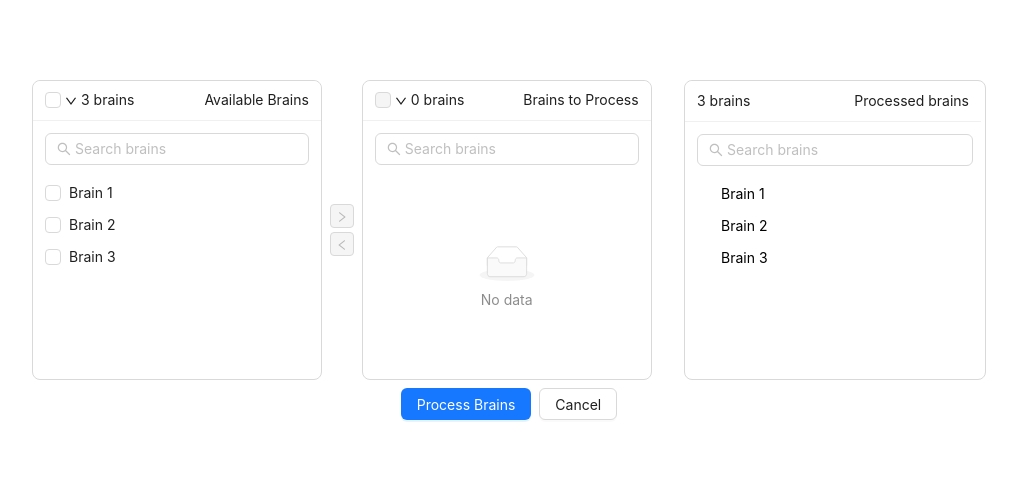
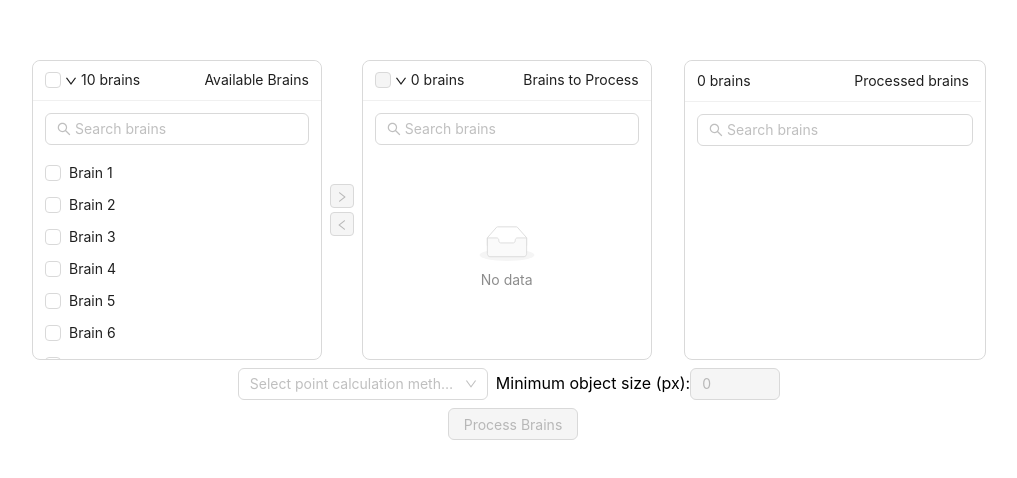
Before and after one commit to Neural-Systems-at-UIO/PyNutilWeb, a React (Create React App) app in the folder client/: page / in a window 1280 px wide. Shown: the part 150-628 px from the top of the page, without its empty margins (131-1148 px from the left). Built offline with nearby package versions, Linux system fonts and the light colour scheme.

Commit message:
items can move between columns and have a version list

```diff
--- a/client/src/App.js
+++ b/client/src/App.js
@@ -1,106 +1,78 @@
+import React, { useState } from 'react';
+import { Space, Transfer, Button, Tooltip } from 'antd';
+import OptionsMenu from './OptionsMenu';
+import TransferList from './TransferList';
 import './App.css';
-import React from 'react';
-import { Space, Transfer, Button } from 'antd';
-import TransferList from 'antd/es/transfer/list';
-import './SearchableList.css';
 
 function App() {
-  const transferListStyle = {
-    display: 'flex',
-    flexDirection: 'column',
-    // width: '180px',
-    height: '300px',
-    border: '1px solid #d9d9d9',
-    borderRadius: '8px',
-    boxSizing: 'border-box',
-    fontSize: '14px',
-    lineHeight: '1.5714285714285714',
-    listStyle: 'none',
-    fontFamily: '-apple-system,BlinkMacSystemFont,\'Segoe UI\',Roboto,\'Helvetica Neue\',Arial,\'Noto Sans\',sans-serif,\'Apple Color Emoji\',\'Segoe UI Emoji\',\'Segoe UI Symbol\',\'Noto Color Emoji\''
+  const [pointPerObject, setPointPerObject] = useState(false);
+  const [pointPerPixel, setPointPerPixel] = useState(false);
+  const [minObjectSize, setMinObjectSize] = useState(0);
+  const [targetKeys, setTargetKeys] = useState([]);
+
+  const isButtonDisabled = targetKeys.length === 0 || (!pointPerObject && !pointPerPixel);
+const dataSource = [
+  { key: '1', title: 'Brain 1', isProcessing:true },
+  { key: '2', title: 'Brain 2', isProcessing:true },
+  { key: '3', title: 'Brain 3', isProcessing:true },
+  { key: '4', title: 'Brain 4', isProcessing:true },
+  { key: '5', title: 'Brain 5', isProcessing:true },
+  { key: '6', title: 'Brain 6', isProcessing:true },
+  { key: '7', title: 'Brain 7', isProcessing:true },
+  { key: '8', title: 'Brain 8', isProcessing:true },
+  { key: '9', title: 'Brain 9', isProcessing:true },
+  { key: '10', title: 'Brain 10' },
+];
+  const [processedDataSource, setProcessedDataSource] = useState([]);
+
+  const onChange = (nextTargetKeys) => {
+    console.log('targetKeys:', nextTargetKeys)
+    setTargetKeys(nextTargetKeys);
   };
-
-
-  function SearchAbleList() {
-
-    const handleFilter = (inputValue) => {
-
-      return ;
-    }
-    const handleClear = () => {
-      return
-
-    };
-    return (
-
-        <Transfer.List
-          checkedKeys={[]}
-          dataSource={[
-            {
-              key: '1',
-              title: 'Brain 1',
-            },
-            {
-              key: '2',
-              title: 'Brain 2',
-            },
-            {
-              key: '3',
-              title: 'Brain 3',
-            },
-          ]}
-          showSearch
-          showSelectAll={false}
-
-          searchPlaceholder='Search brains'
-          itemUnit='brains'
-          itemsUnit='brains'
-          titleText='Processed brains'
-          style={transferListStyle}
-          className='transferListCustom'
-          render={item => item.title}
-          handleFilter={handleFilter}
-          handleClear={handleClear}
-
-        />
-    );
+  const onClick = () => {
+    const NewprocessedDataSource = targetKeys.map(key => dataSource[parseInt(key) - 1]);
+    setProcessedDataSource(processedDataSource => [...processedDataSource, ...NewprocessedDataSource]);
+    setTargetKeys([]);
   }
 
   return (
     <div className="App">
-      <header className="App-header">
-
-      </header>
+      <header className="App-header"></header>
       <div className="center">
         <Space direction="vertical" style={{ display: 'flex', justifyContent: 'center', alignItems: 'center' }}>
           <Space direction='horizontal' style={{ display: 'flex', justifyContent: 'center', alignItems: 'center' }}>
             <Transfer
-              dataSource={[
-                {
-                  key: '1',
-                  title: 'Brain 1',
-                },
-                {
-                  key: '2',
-                  title: 'Brain 2',
-                },
-                {
-                  key: '3',
-                  title: 'Brain 3',
-                },
-              ]}
+              dataSource={dataSource}
+              targetKeys={targetKeys}
               showSearch
               render={item => item.title}
-              targetKeys={[]}
               listStyle={{ width: '45%', height: 300 }}
               locale={{ itemUnit: 'brains', itemsUnit: 'brains', searchPlaceholder: 'Search brains' }}
               titles={['Available Brains', 'Brains to Process']}
+              onChange={onChange}
             />
+            <TransferList
+              processedDataSource={processedDataSource}
+            />
+          </Space>
+          <OptionsMenu
+            setMinObjectSize={setMinObjectSize}
+            setPointPerObject={setPointPerObject}
+            setPointPerPixel={setPointPerPixel}
+            pointPerPixel={pointPerPixel}
+          />
+          <Space>
 
-            <SearchAbleList />
-          </Space>
-          <Space>
-            <Button type="primary">Process Brains</Button>
-            <Button>Cancel</Button>
+            {isButtonDisabled ? (
+              <Tooltip title="You must have brains in the 'Brains to process' menu and a point calculation method selected before proceeding">
+                <span style={{ marginLeft: '8px' }}>
+                <Button type="primary" disabled={isButtonDisabled}>
+              Process Brains
+            </Button>                </span>
+              </Tooltip>
+            ) :  <Button type="primary" onClick={onClick}>
+            Process Brains
+          </Button>}
           </Space>
         </Space>
       </div>
--- /dev/null
+++ b/client/src/OptionsMenu.js
@@ -0,0 +1,55 @@
+import React, { useState } from 'react';
+import { Select, InputNumber ,Space} from 'antd';
+
+const { Option } = Select;
+
+function OptionsMenu(props) {
+
+const handlePointSettingChange = (value) => {
+    if (value==='pointPerObject') {
+            props.setPointPerObject(false);
+            props.setPointPerPixel(true);
+    } else if (value==='pointPerPixel') {
+            props.setPointPerObject(true);
+            props.setPointPerPixel(false);
+    } else if (value==='both') {
+            props.setPointPerObject(true);
+            props.setPointPerPixel(true);
+    }
+};
+
+
+
+  const handleMinObjectSizeChange = (value) => {
+    props.setMinObjectSize(value);
+
+  };
+
+  return (
+    <Space direction='horizontal'>
+      <Select
+        style={{ width: '250px' }}
+        placeholder="Select point calculation method"
+        onChange={handlePointSettingChange}
+      >
+        <Option value="pointPerPixel">Point per pixel</Option>
+
+        <Option value="pointPerObject">Point per object</Option>
+        <Option value="both">Both</Option>
+      </Select>
+
+        <div>
+          <span>Minimum object size (px):</span>
+          <InputNumber
+            disabled={props.pointPerPixel === false}
+            min={0}
+            defaultValue={0}
+            onChange={handleMinObjectSizeChange}
+          />
+        </div>
+
+    </Space>
+  );
+}
+
+export default OptionsMenu;
--- a/client/src/SearchableList.css
+++ b/client/src/SearchableList.css
@@ -34,6 +34,7 @@ flex: auto;
   padding: 0;
   overflow: auto;
   list-style: none;
+  max-height: 200px;
 }
 .undefined-content-item {
   display: flex;
@@ -59,5 +60,28 @@ flex: auto;
 }
 
 .undefined-checkbox {
-  visibility: hidden;
+  display: none;
 }
+
+table {
+  border-collapse: collapse;
+  width: 100%;
+}
+
+th,
+td {
+  text-align: center;
+  padding: 8px;
+}
+
+
+.tableFixHead {
+  overflow-y: auto; /* make the table scrollable if height is more than 200 px  */
+  height: 200px; /* gives an initial height of 200px to the table */
+}
+.tableFixHead thead th {
+  position: sticky; /* make the table heads sticky */
+  background-color: #f2f2f2;
+
+  top: 0px; /* table head will be placed from the top of the table and sticks to it */
+}
--- /dev/null
+++ b/client/src/TransferList.js
@@ -0,0 +1,168 @@
+import React, { useEffect, useState } from 'react';
+import { Transfer } from 'antd';
+import './SearchableList.css';
+import { LoadingOutlined , HistoryOutlined} from '@ant-design/icons';
+import { Spin , Tooltip,Popover} from 'antd';
+
+
+export default function TransferList(props) {
+  const antIcon = (
+    <LoadingOutlined
+      style={{
+        fontSize: 24,
+      }}
+      spin
+    />
+  );
+const transferListStyle = {
+  display: 'flex',
+  flexDirection: 'column',
+  height: '300px',
+  border: '1px solid #d9d9d9',
+  borderRadius: '8px',
+  boxSizing: 'border-box',
+  fontSize: '14px',
+  lineHeight: '1.5714285714285714',
+  listStyle: 'none',
+  maxHeight: '300px',
+  // overflow: 'auto',
+  fontFamily: '-apple-system,BlinkMacSystemFont,\'Segoe UI\',Roboto,\'Helvetica Neue\',Arial,\'Noto Sans\',sans-serif,\'Apple Color Emoji\',\'Segoe UI Emoji\',\'Segoe UI Symbol\',\'Noto Color Emoji\'',
+};
+const [selectedItem, setSelectedItem] = useState(null);
+  const handleFilter = (inputValue) => {
+    return;
+  };
+
+  const handleClear = () => {
+    return;
+  };
+
+  const handleSelect = (item) => {
+
+
+    return
+  };
+const VersionsTable = ({ versions }) => {
+  return (
+    <div class="tableFixHead">
+      <table style={{ margin: 'auto' }}>
+        <caption style={{ fontWeight: 'bold' }}>Versions</caption>
+        <thead>
+          <tr>
+            <th>Type</th>
+            <th>Minimum Object Size</th>
+            <th>Status</th>
+          </tr>
+        </thead>
+        <tbody>
+          {versions.map((version) => (
+            <tr key={version.id}>
+              <td>{version.type}</td>
+              <td>{version.minObjectSize}</td>
+              <td>{version.status}</td>
+            </tr>
+          ))}
+        </tbody>
+      </table>
+    </div>
+  );
+};
+const versionsData = [
+  {
+    id: 1,
+    type: 'Point Per Object',
+    minObjectSize: '10px',
+    status: 'Complete',
+  },
+  {
+    id: 2,
+    type: 'Point Per Pixel',
+    minObjectSize: 'NA',
+    status: 'Processing',
+  },
+  {
+    id: 3,
+    type: 'Point Per Object',
+    minObjectSize: '30px',
+    status: 'Complete',
+  },
+  {
+    id: 4,
+    type: 'Point Per Pixel',
+    minObjectSize: '20px',
+    status: 'Inactive',
+  },
+  {
+    id: 5,
+    type: 'Point Per Object',
+    minObjectSize: '15px',
+    status: 'Active',
+  },
+  {
+    id: 6,
+    type: 'Point Per Pixel',
+    minObjectSize: '25px',
+    status: 'Inactive',
+  },
+  {
+    id: 7,
+    type: 'Point Per Object',
+    minObjectSize: '20px',
+    status: 'Active',
+  },
+  {
+    id: 8,
+    type: 'Point Per Pixel',
+    minObjectSize: '30px',
+    status: 'Complete',
+  },
+  {
+    id: 9,
+    type: 'Point Per Object',
+    minObjectSize: '25px',
+    status: 'Inactive',
+  },
+  {
+    id: 10,
+    type: 'Point Per Pixel',
+    minObjectSize: '15px',
+    status: 'Active',
+  },
+];
+
+  const itemRenderer = (item) => (
+    <Popover
+      placement='right'
+      trigger='click'
+      content={<VersionsTable versions={versionsData} />}
+    >
+      <div style={{ display: 'flex', alignItems: 'center' }}>
+        {item.isProcessing ? <Spin indicator={antIcon} style={{ marginRight: '10px'}} /> : null}
+        {item.title}
+          <HistoryOutlined style={{ marginLeft: '130px' }} />
+      </div>
+    </Popover>
+  );
+
+
+  return (
+    <Transfer.List
+      checkedKeys={[]}
+      dataSource={props.processedDataSource}
+      showSearch
+      showSelectAll={false}
+      showCheckbox={false}
+      searchPlaceholder='Search brains'
+      itemUnit='brains'
+      itemsUnit='brains'
+      titleText='Processed brains'
+      style={transferListStyle}
+      selectedItem={selectedItem}
+      className='transferListCustom'
+      onItemSelect={handleSelect}
+      render={itemRenderer}
+      handleFilter={handleFilter}
+      handleClear={handleClear}
+    />
+  );
+}
```
